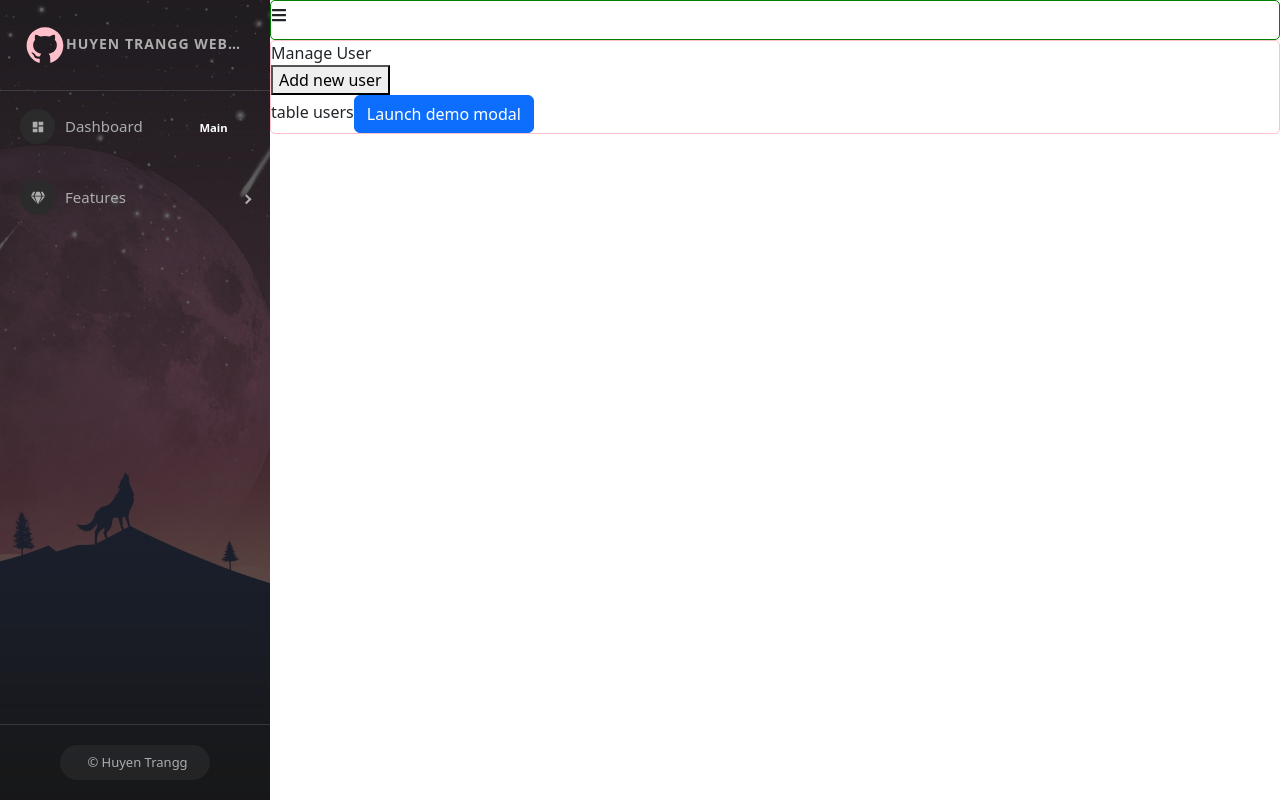
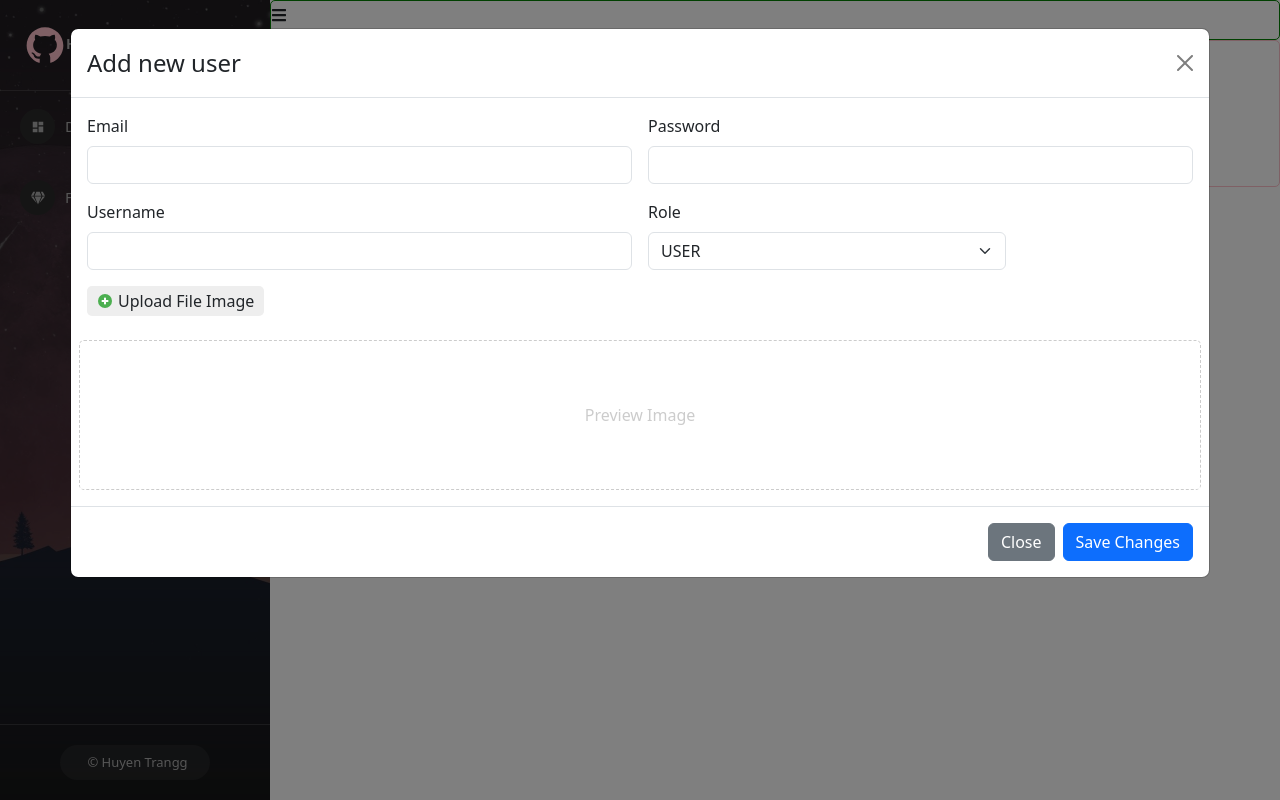
Before and after one commit to thanhquang259/test-demo-React, a React (Create React App) app: page /admin/manage-user in a window 1280 px wide. Both pictures are taken after a click on the button "Add new user". Built offline with nearby package versions, Linux system fonts and the light colour scheme.

Commit message:
video 58

```diff
--- a/src/Components/Admin/Content/ManageUser.js
+++ b/src/Components/Admin/Content/ManageUser.js
@@ -1,20 +1,23 @@
 import ModalCreateUser from "./ModalCreateUser";
+import './ManageUser.scss';
+import { FcPlus } from 'react-icons/fc';
+import { useState } from "react";
+const ManageUser = (props) => {
+    const [showModelCreateUser, setShowModelCreateUser] = useState(false);
 
-const ManageUser = (props) => {
     return (
         <div classNameName="manage-user-container">
-            <div classNameName="title">
+            <div className="tieu-de">
                 Manage User
             </div>
             <div classNameName="user-content">
-                <div>
-                    <button>Add new user</button>
+                <div className="btn btn-light">
+                    <FcPlus /><button type="button" class="btn btn-light" onClick={() => setShowModelCreateUser(true)}>Thêm người dùng</button>
                 </div>
-                <div>
-                    table users
-                    <ModalCreateUser />
+                <div className="bang-thong-tin">
+                    Bảng thông tin người dùng
                 </div>
-
+                <ModalCreateUser show={showModelCreateUser} setShow={setShowModelCreateUser} />
             </div>
         </div>
     )
--- /dev/null
+++ b/src/Components/Admin/Content/ManageUser.scss
@@ -0,0 +1,39 @@
+.modal-add-user{
+    .img-preview{
+        border: 1px dashed #ccc;
+        height: 150px;
+        border-radius: 5px;
+        display: flex;
+        justify-content: center;
+        align-items: center;
+        color: #ccc;
+        img{
+            max-width: 100%;
+            max-height: 100%;
+        }
+    }
+    .label-upload{
+        gap: 5px;
+        display: flex;
+        align-items: center;
+        border: 1px solid red;
+        width: fit-content;
+        padding: 3px 10px;
+        border-radius: 5px;
+        background-color: #eeeeee;
+        border: none;
+        cursor: pointer; // tạo hình bàn tay
+        &:hover{
+            background-color: #dcdcdc;
+        }
+    }
+}
+
+.tieu-de{
+    font-size: 20px;
+}
+button.btn.btn-light{
+    margin-top: 2px;
+    border-radius: 5px;
+    font-size:15px;
+}
--- a/src/Components/Admin/Content/ModalCreateUser.js
+++ b/src/Components/Admin/Content/ModalCreateUser.js
@@ -1,20 +1,55 @@
 import { useState } from 'react';
 import Button from 'react-bootstrap/Button';
 import Modal from 'react-bootstrap/Modal';
+import { FcPlus } from 'react-icons/fc';
+import axios from 'axios';
+const ModalCreateUser = (props) => {
+    const { show, setShow } = props;
 
-const ModalCreateUser = () => {
-    const [show, setShow] = useState(false);
+    const handleClose = () => {
+        setShow(false)
+        setEmail("");
+        setUsername("");
+        setPassword("");
+        setRole('USER');
+        setimage("");
+    };
+    const handleShow = () => setShow(true);
+    const [email, setEmail] = useState("");
+    const [username, setUsername] = useState("");
+    const [password, setPassword] = useState("");
+    const [role, setRole] = useState("USER");
+    const [image, setimage] = useState("");
+    const [previewimage, setpreviewimage] = useState("");
+    const handleUploadImage = (event) => {
+        if (event.target && event.target.files && event.target.files[0]) {
+            setpreviewimage(URL.createObjectURL(event.target.files[0]))
+            setimage(event.target.files[0])
+        } else {
 
-    const handleClose = () => setShow(false);
-    const handleShow = () => setShow(true);
+        }
 
+
+    }
+    const handleSubmitCreateUser = async () => {
+        const form = new FormData();
+        form.append('email', email);
+        form.append('password', password);
+        form.append('username', username);
+        form.append('role', role);
+        form.append('userImage', image);
+
+        let res = await axios.post('http://localhost:8081/api/v1/participant', form)
+        console.log(res)
+    }
     return (
         <>
             <Button variant="primary" onClick={handleShow}>
-                Launch demo modal
+                Add new user
             </Button>
 
-            <Modal show={show} onHide={handleClose} size="xl" backdrop="static">
+            <Modal show={show} onHide={handleClose} size="xl" backdrop="static"
+                className='modal-add-user'>
                 <Modal.Header closeButton>
                     <Modal.Title>Add new user</Modal.Title>
                 </Modal.Header>
@@ -22,26 +57,44 @@
                     <form className="row g-3">
                         <div className="col-md-6">
                             <label className="form-label">Email</label>
-                            <input type="email" className="form-control" id="inputEmail4" />
+                            <input type="email" className="form-control"
+                                value={email}
+                                onChange={(event) => setEmail(event.target.value)} />
                         </div>
                         <div className="col-md-6">
                             <label className="form-label">Password</label>
-                            <input type="password" className="form-control" />
+                            <input type="password" className="form-control" value={password}
+                                onChange={(event) => setPassword(event.target.value)} />
                         </div>
+
                         <div className="col-md-6">
                             <label className="form-label">Username</label>
-                            <input type="text" className="form-control" />
+                            <input type="text" className="form-control" value={username}
+                                onChange={(event) => setUsername(event.target.value)} />
                         </div>
                         <div className="col-md-4">
                             <label className="form-label">Role</label>
-                            <select className="form-select">
+                            <select className="form-select" onChange={(event) => setRole(event.target.value)} value={role}>
                                 <option selected value='USER'>USER</option>
                                 <option value='ADMIN'>ADMIN</option>
                             </select>
                         </div>
                         <div className='col-md-12'>
-                            <label className="form-label">Image</label>
-                            <input type="file" />
+                            <label className="form-label label-upload" htmlFor='labelUpload'>
+                                <FcPlus />Upload File Image
+                            </label>
+                            <input type="file" hidden id='labelUpload'
+                                onChange={(event) => handleUploadImage(event)} />
+                        </div>
+                        <div className='col-md-12 img-preview'>
+                            {previewimage ?
+                                <img src={previewimage} />
+                                :
+                                < span > Preview Image</span>
+
+                            }
+
+
                         </div>
 
 
@@ -52,11 +105,11 @@
                     <Button variant="secondary" onClick={handleClose}>
                         Close
                     </Button>
-                    <Button variant="primary" onClick={handleClose}>
+                    <Button variant="primary" onClick={() => handleSubmitCreateUser()}>
                         Save Changes
                     </Button>
                 </Modal.Footer>
-            </Modal>
+            </Modal >
         </>
     );
 }
```
